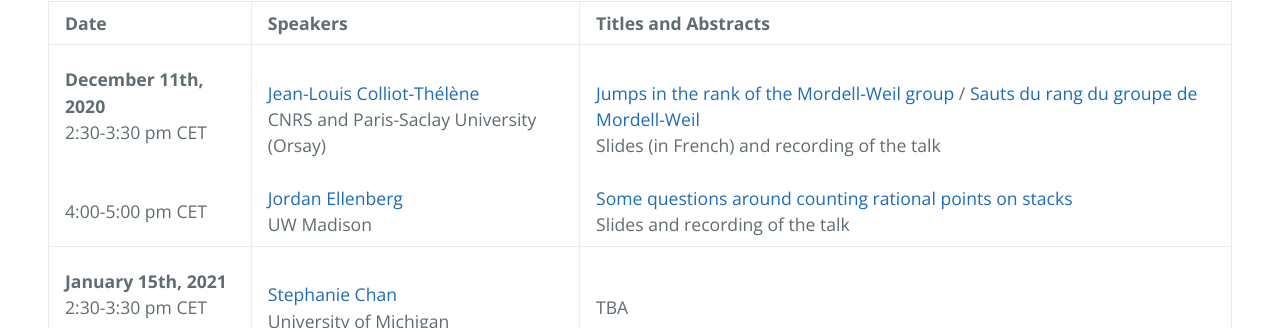
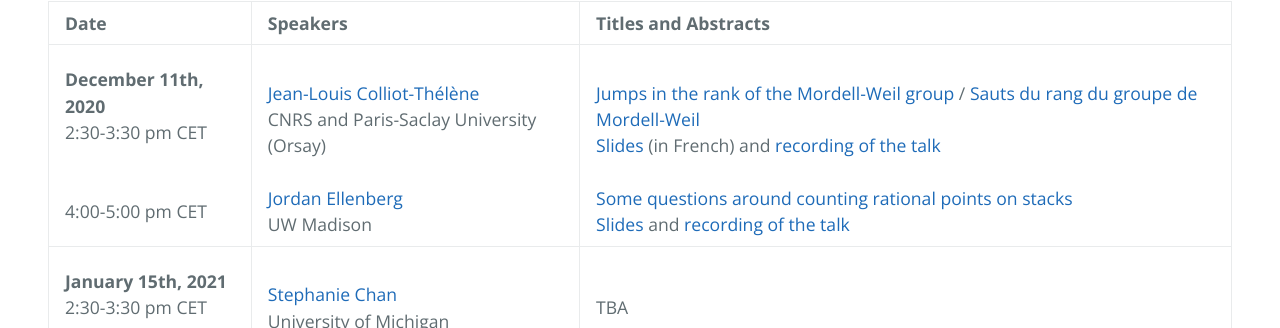
Before and after one commit to zoom-on-rational-points/zoom-on-rational-points.github.io, a Jekyll site: the page built from index.md, in a window 1280 px wide. Shown: the part 827-1155 px from the top of the page. Built offline with Jekyll 4.4.1, drawn with Linux system fonts in a browser that asks for light colours; our own code applies the rules of GitHub Pages for plain Markdown files; part of the change alters nothing that is shown.

```diff
--- a/index.md
+++ b/index.md
@@ -13,7 +13,7 @@ The seminar meets on one Friday every month with two talks, at **2:30-3:30 pm  P
 
 | Date   | Speakers     | Titles and Abstracts |
 |:------------|:--------------|:------|
-| **December 11th, 2020** <br>2:30-3:30 pm CET <br><br> <br> 4:00-5:00 pm CET <br>| <br><a href="https://www.imo.universite-paris-saclay.fr/~colliot/">Jean-Louis Colliot-Thélène</a> <br> CNRS and Paris-Saclay University (Orsay) <br><br>  <a href="https://www.math.wisc.edu/~ellenber/"> Jordan Ellenberg </a> <br> UW Madison| <br><a href="https://zoom-on-rational-points.github.io/abstractCT">Jumps in the rank of the Mordell-Weil group</a> / <a href="https://zoom-on-rational-points.github.io/resumeCT">Sauts du rang du groupe de Mordell-Weil</a> <br>Slides (in French) and recording of the talk<br><br><a href="https://zoom-on-rational-points.github.io/abstractJE">Some questions around counting rational points on stacks</a><br>Slides and recording of the talk|
+| **December 11th, 2020** <br>2:30-3:30 pm CET <br><br> <br> 4:00-5:00 pm CET <br>| <br><a href="https://www.imo.universite-paris-saclay.fr/~colliot/">Jean-Louis Colliot-Thélène</a> <br> CNRS and Paris-Saclay University (Orsay) <br><br>  <a href="https://www.math.wisc.edu/~ellenber/"> Jordan Ellenberg </a> <br> UW Madison| <br><a href="https://zoom-on-rational-points.github.io/abstractCT">Jumps in the rank of the Mordell-Weil group</a> / <a href="https://zoom-on-rational-points.github.io/resumeCT">Sauts du rang du groupe de Mordell-Weil</a> <br><a href="slidesCT.pdf">Slides</a> (in French) and <a href="https://www.youtube.com/watch?v=BMyr5qWhbhg&t=38s&ab_channel=EfthymiosSofos">recording of the talk</a><br><br><a href="https://zoom-on-rational-points.github.io/abstractJE">Some questions around counting rational points on stacks</a><br><a href="slidesJE.pdf">Slides</a> and <a href="https://www.youtube.com/watch?v=lQ9vtUhit_Y&ab_channel=EfthymiosSofos">recording of the talk</a>|
 | **January 15th, 2021** <br>2:30-3:30 pm CET <br><br> <br> 4:00-5:00 pm CET <br>| <br><a href ="http://www-personal.umich.edu/~ytchan/">Stephanie Chan</a> <br> University of Michigan <br><br>  <a href="http://guests.mpim-bonn.mpg.de/carlo.pagano90/"> Carlo Pagano </a> <br> University of Glasgow| <br>TBA <br><br><br>TBA<br>|
 
 
```
